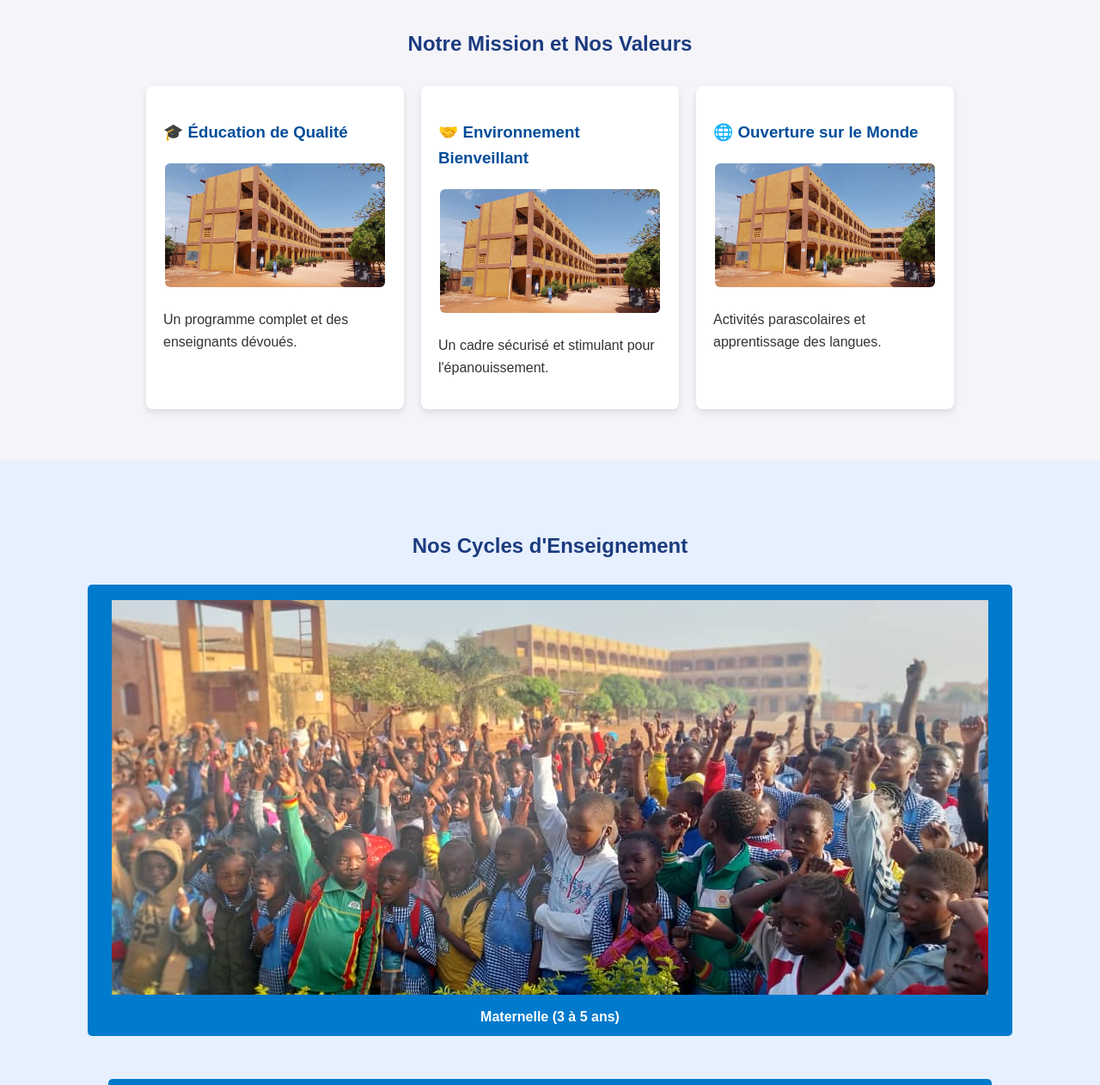
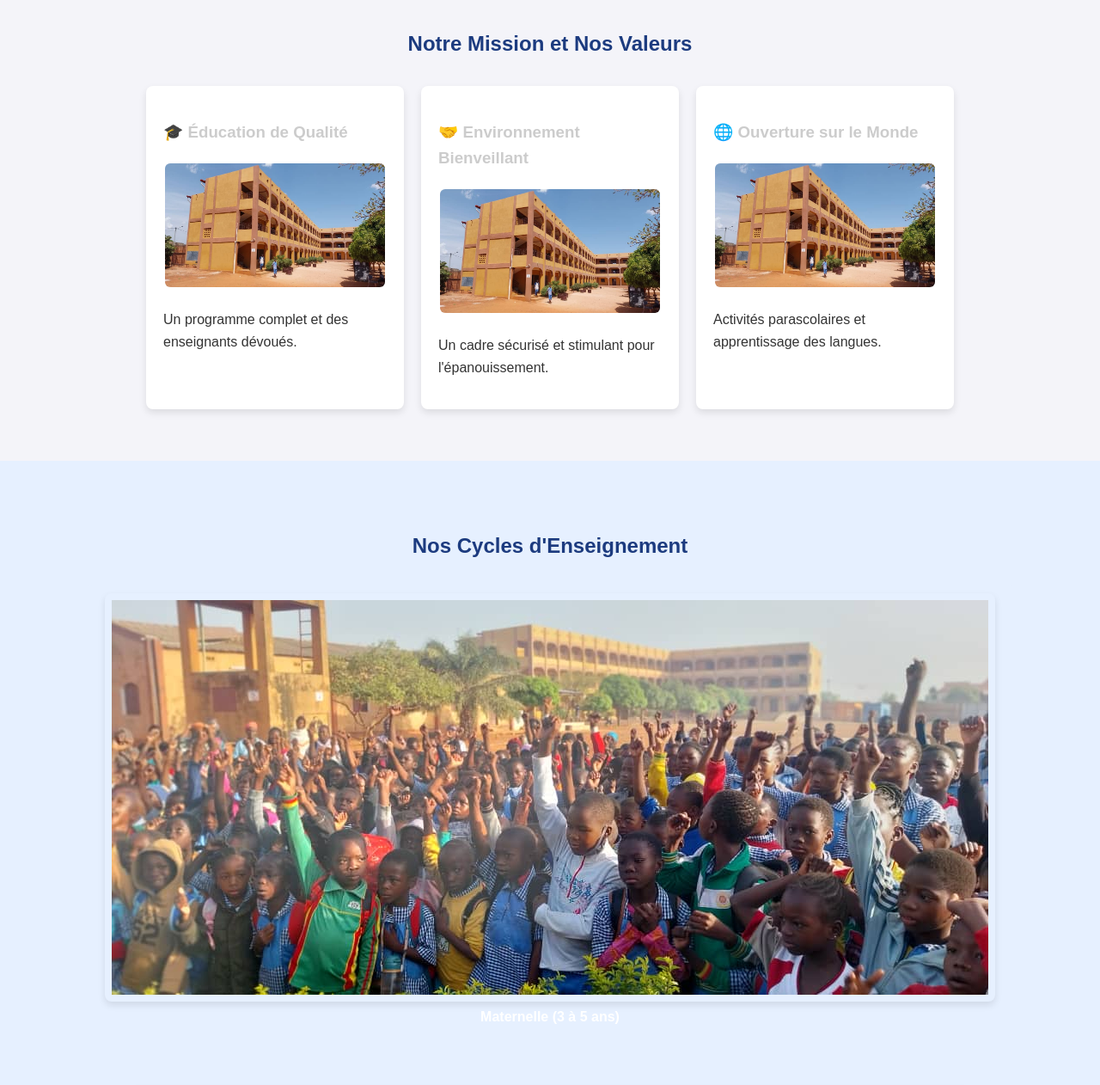
Before and after one commit to Richsone-dev/ABC-SCHOOL-INTERNATIONNAL, a plain HTML site: page index.html in a window 1280 px wide. Shown: the part 700-1962 px from the top of the page at 86% size. Drawn offline with Linux system fonts and the light colour scheme.

Commit message:
first commit

```diff
--- a/styles/index.css
+++ b/styles/index.css
@@ -59,14 +59,14 @@ header {
 }
 
 .logo {
-    font-size: 1.2rem;
+    font-size: 1rem;
     font-weight: bold;
 }
 
 /* Bouton Hamburger (caché sur PC) */
 .menu-toggle {
     display: none;
-    font-size: 1.4rem;
+    font-size: 1rem;
     cursor: pointer;
     padding: 2px 2px;
 }
@@ -270,16 +270,19 @@ h1, h2{
 }
 
 .card h3 {
-    color: #004d99;
+    color: #ccc;
 }
 
 .cycle-img{
-    background-color: #007acc;
+    background-color: #e6f0ff;
     display: block;
     margin-bottom: 5px;
     padding: 8px;
     border-radius: 8px;
     max-width: 100%;
+    transition: transform 0.3s ease;
+
+    box-shadow: 0 4px 8px rgba(0, 0, 0, 0.1);
     transition: transform 0.3s ease;
 }
 .cycle-img:hover {
@@ -305,7 +308,7 @@ h1, h2{
     font-weight: bold;
     transition: all 0.3s ease-in-out;
     position: relative;
-    background-color: #007acc;
+    background-color: #e6f0ff;
 }
 
 #niveaux a {
```
